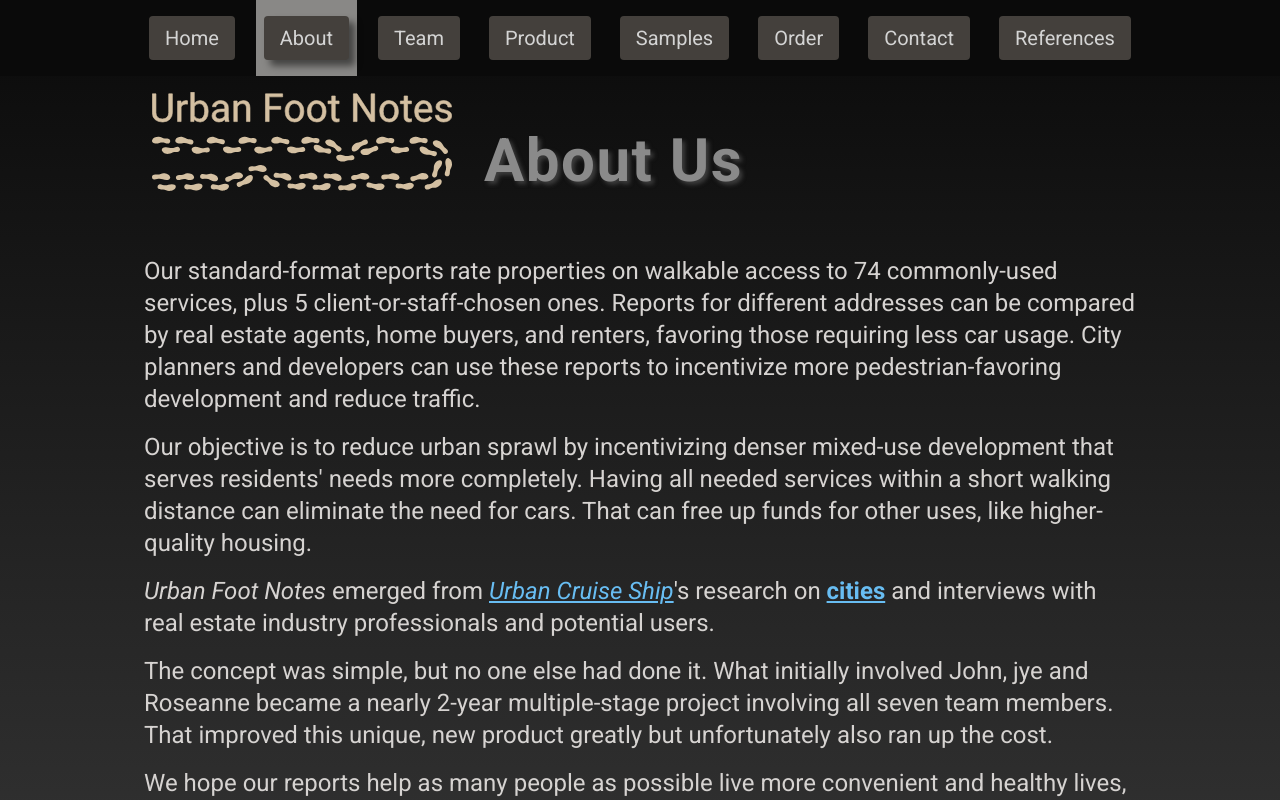
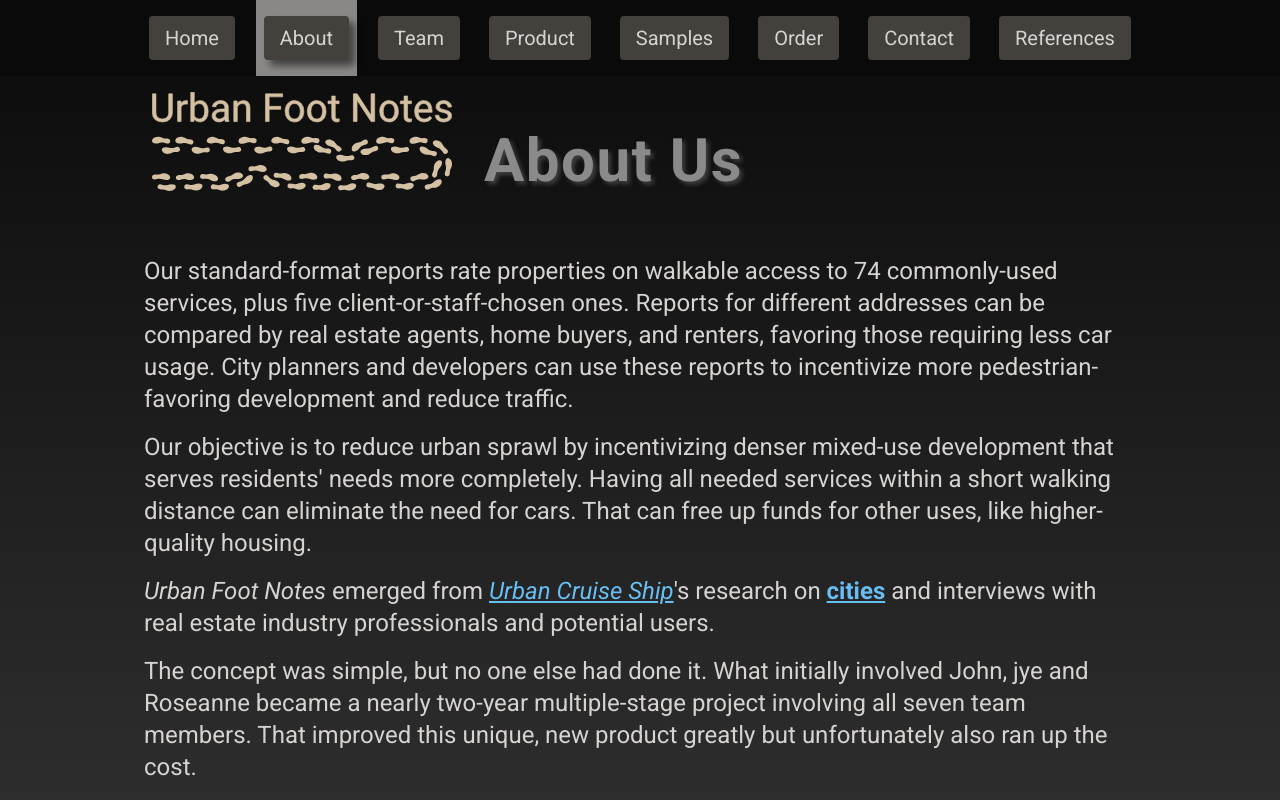
Before and after one commit to Richard-Burd/urban-footnotes-landing, a Next.js app: page /about in a window 1280 px wide. Shown: the top 800 px of the page. Built offline with nearby package versions, Linux system fonts and the light colour scheme; a web font is replaced by a local one.

Commit message:
updates on wording

```diff
--- a/pages/about.js
+++ b/pages/about.js
@@ -16,7 +16,7 @@ export default function About() {
         <div className="roboto-font mx-4 pb-8 text-xl text-stone-300 md:text-2xl">
           <p className="pb-4">
             Our standard-format reports rate properties on walkable access to 74
-            commonly-used services, plus 5 client-or-staff-chosen ones. Reports
+            commonly-used services, plus five client-or-staff-chosen ones. Reports
             for different addresses can be compared by real estate agents, home
             buyers, and renters, favoring those requiring less car usage. City
             planners and developers can use these reports to incentivize more
@@ -54,7 +54,7 @@ export default function About() {
           </p>
           <p className="pb-4">
             The concept was simple, but no one else had done it. What initially
-            involved John, jye and Roseanne became a nearly 2-year
+            involved John, jye and Roseanne became a nearly two-year
             multiple-stage project involving all seven team members. That
             improved this unique, new product greatly but unfortunately also ran
             up the cost.
--- a/pages/references.js
+++ b/pages/references.js
@@ -6,7 +6,7 @@ export default function Associations() {
     <div className="w-full max-w-screen-lg">
       <div className="">
         <PageTitle
-          topTitle="References"
+          topTitle="Selected References"
           textColor="text-title-text-references"
           shadowColor="title-shadow-references"
           showLogo={true} // Integrates the logo
```
